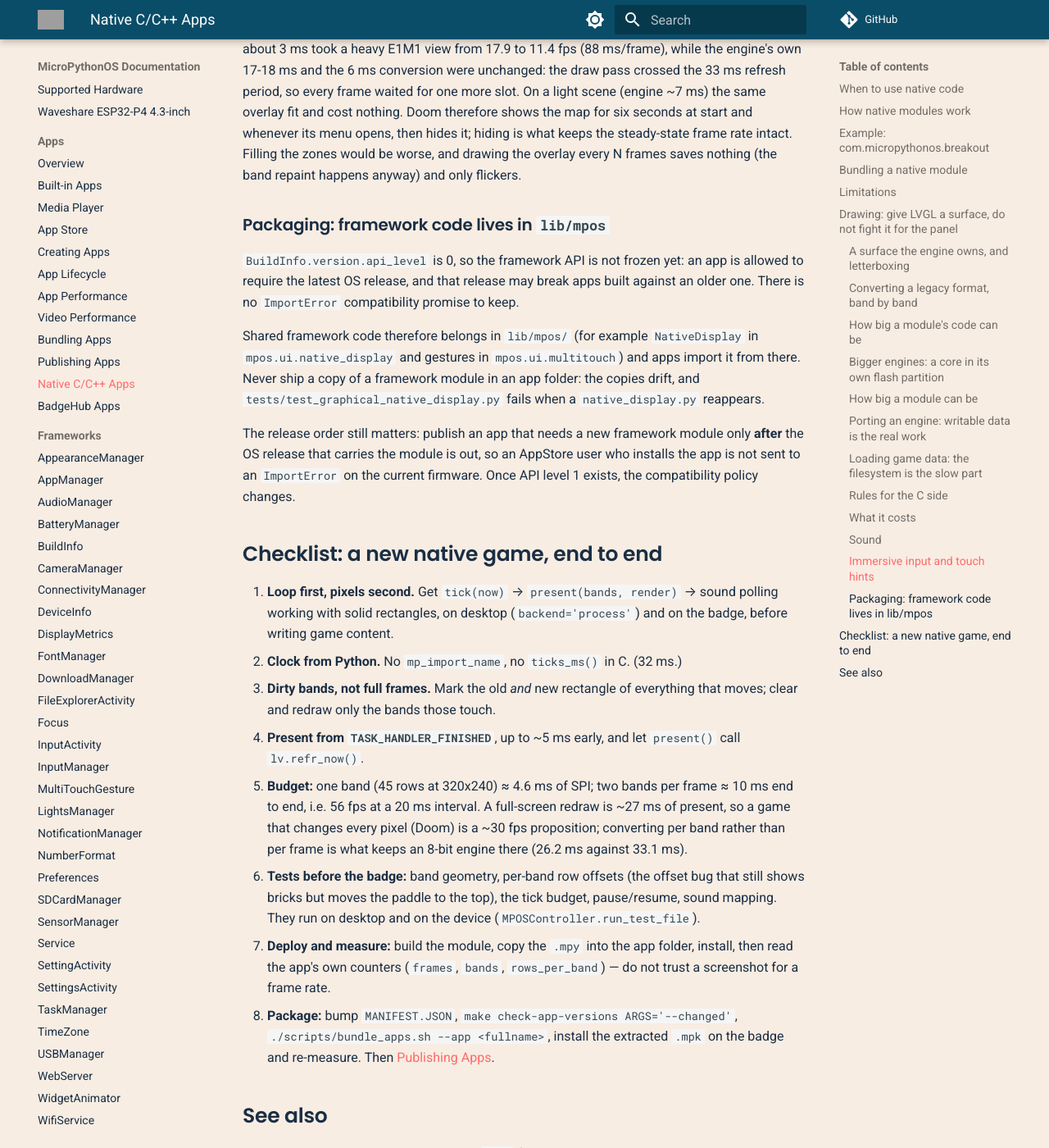
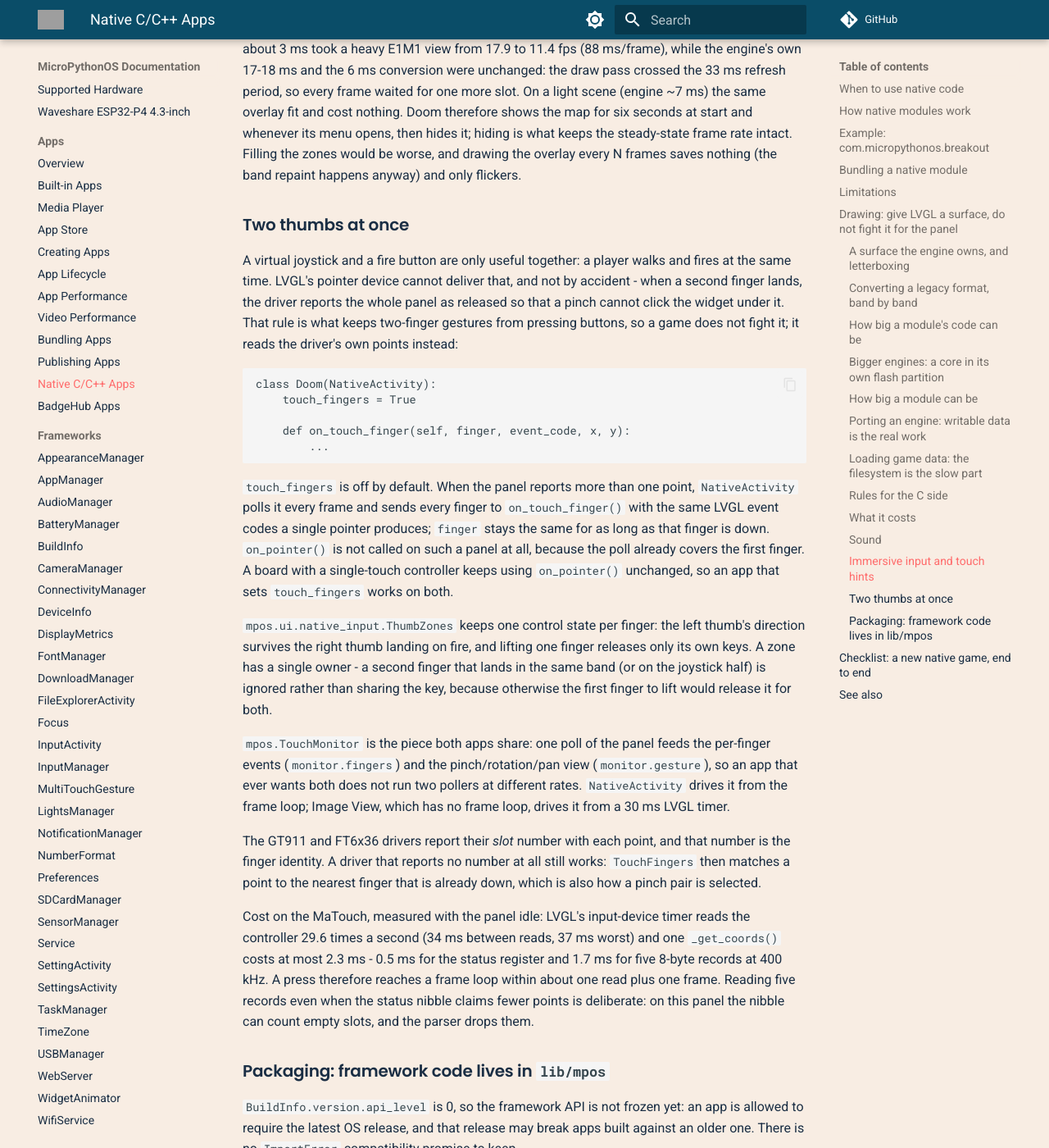
Before and after one commit to MicroPythonOS/docs, an MkDocs documentation site: the page built from docs/apps/native-apps.md, in a window 1280 px wide and 1400 px high, scrolled down 11292 px. Shown: the whole window at 82% size. Built offline with MkDocs 1.6.1 and Material for MkDocs 9.7.7, drawn with Linux system fonts in a browser that asks for light colours; comment, search, counter and statistics services are not loaded; grey boxes are pictures that could not be loaded.

Commit message:
native apps: two thumbs at once, and what one touch read costs
A game that needs a joystick and a fire button together cannot wait for LVGL's
pointer events: the drivers report the panel as released while two fingers are
down, which is what keeps a pinch from clicking. Document touch_fingers,
on_touch_finger, the per-finger ThumbZones ownership, TouchMonitor and the slot
number as finger identity. Also record the measured pipeline on the GT911: 29.6
reads a second, 2.3 ms per read, so a press reaches a frame loop in one read
plus one frame.

````diff
--- a/docs/apps/native-apps.md
+++ b/docs/apps/native-apps.md
@@ -504,6 +504,57 @@ opens, then hides it; hiding is what keeps the steady-state frame rate intact.
 Filling the zones would be worse, and drawing the overlay every N frames saves
 nothing (the band repaint happens anyway) and only flickers.
 
+### Two thumbs at once
+
+A virtual joystick and a fire button are only useful together: a player walks
+and fires at the same time. LVGL's pointer device cannot deliver that, and not
+by accident - when a second finger lands, the driver reports the whole panel as
+released so that a pinch cannot click the widget under it. That rule is what
+keeps two-finger gestures from pressing buttons, so a game does not fight it;
+it reads the driver's own points instead:
+
+```python
+class Doom(NativeActivity):
+    touch_fingers = True
+
+    def on_touch_finger(self, finger, event_code, x, y):
+        ...
+```
+
+`touch_fingers` is off by default. When the panel reports more than one point,
+`NativeActivity` polls it every frame and sends every finger to
+`on_touch_finger()` with the same LVGL event codes a single pointer produces;
+`finger` stays the same for as long as that finger is down. `on_pointer()` is
+not called on such a panel at all, because the poll already covers the first
+finger. A board with a single-touch controller keeps using `on_pointer()`
+unchanged, so an app that sets `touch_fingers` works on both.
+
+`mpos.ui.native_input.ThumbZones` keeps one control state per finger: the left
+thumb's direction survives the right thumb landing on fire, and lifting one
+finger releases only its own keys. A zone has a single owner - a second finger
+that lands in the same band (or on the joystick half) is ignored rather than
+sharing the key, because otherwise the first finger to lift would release it
+for both.
+
+`mpos.TouchMonitor` is the piece both apps share: one poll of the panel feeds
+the per-finger events (`monitor.fingers`) and the pinch/rotation/pan view
+(`monitor.gesture`), so an app that ever wants both does not run two pollers at
+different rates. `NativeActivity` drives it from the frame loop; Image View,
+which has no frame loop, drives it from a 30 ms LVGL timer.
+
+The GT911 and FT6x36 drivers report their *slot* number with each point, and
+that number is the finger identity. A driver that reports no number at all
+still works: `TouchFingers` then matches a point to the nearest finger that is
+already down, which is also how a pinch pair is selected.
+
+Cost on the MaTouch, measured with the panel idle: LVGL's input-device timer
+reads the controller 29.6 times a second (34 ms between reads, 37 ms worst) and
+one `_get_coords()` costs at most 2.3 ms - 0.5 ms for the status register and
+1.7 ms for five 8-byte records at 400 kHz. A press therefore reaches a frame
+loop within about one read plus one frame. Reading five records even when the
+status nibble claims fewer points is deliberate: on this panel the nibble can
+count empty slots, and the parser drops them.
+
 ### Packaging: framework code lives in `lib/mpos`
 
 `BuildInfo.version.api_level` is 0, so the framework API is not frozen yet: an
````
